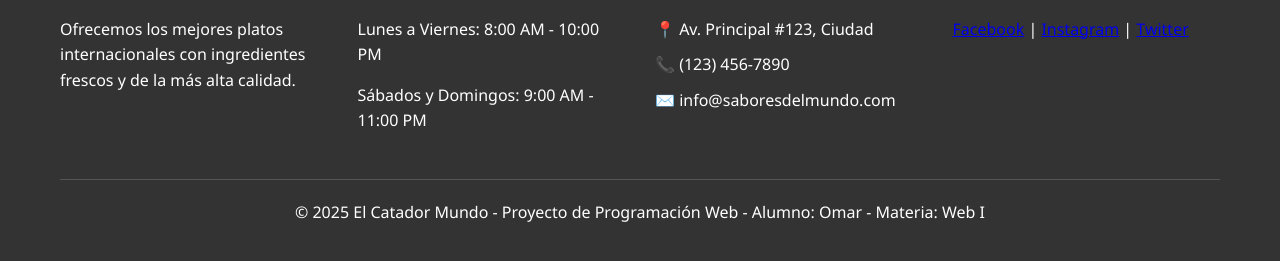
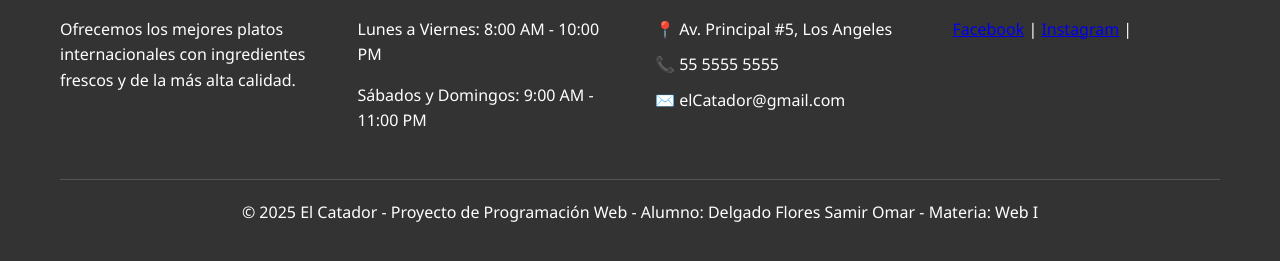
Before and after one commit to Hellboy-Darkin/ElCatador, a plain HTML site: page index.html in a window 1280 px wide. Shown: the part 2635-2896 px from the top of the page. Drawn offline with Linux system fonts and the light colour scheme.

Commit message:
Update index.html

```diff
--- a/index.html
+++ b/index.html
@@ -104,22 +104,21 @@
                 <div class="footer-column">
                     <h3>Contacto</h3>
                     <ul class="contact-info">
-                        <li>📍 Av. Principal #123, Ciudad</li>
-                        <li>📞 (123) 456-7890</li>
-                        <li>✉️ info@saboresdelmundo.com</li>
+                        <li>📍 Av. Principal #5, Los Angeles </li>
+                        <li>📞 55 5555 5555</li>
+                        <li>✉️ elCatador@gmail.com</li>
                     </ul>
                 </div>
 
                 <div class="footer-column">
                     <h3>Síguenos</h3>
-                    <a href="https://facebook.com" target="_blank">Facebook</a> |
-                    <a href="https://instagram.com" target="_blank">Instagram</a> |
-                    <a href="https://twitter.com" target="_blank">Twitter</a>
+                    <a href="https://www.facebook.com/omar.flrxs/" target="_blank">Facebook</a> |
+                    <a href="https://www.instagram.com/omxr_1400?igsh=enF1d2V4NGN0NXN1" target="_blank">Instagram</a> |
                 </div>
             </div>
 
             <div class="copyright">
-                <p>© 2025 El Catador Mundo - Proyecto de Programación Web - Alumno: Omar - Materia: Web I</p>
+                <p>© 2025 El Catador - Proyecto de Programación Web - Alumno: Delgado Flores Samir Omar - Materia: Web I</p>
             </div>
         </div>
     </footer>
```
